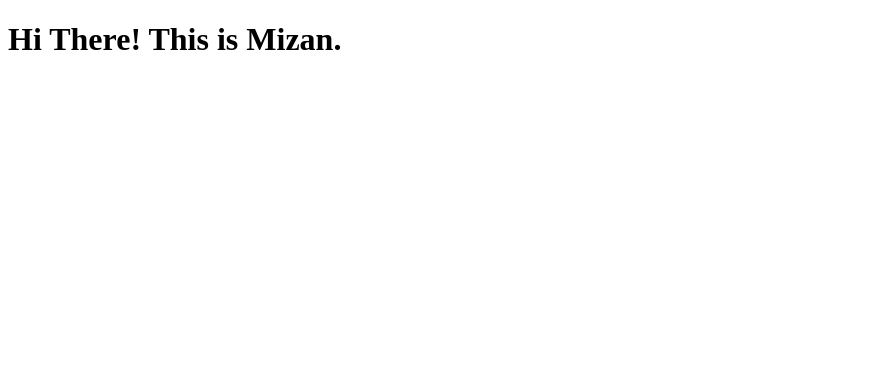
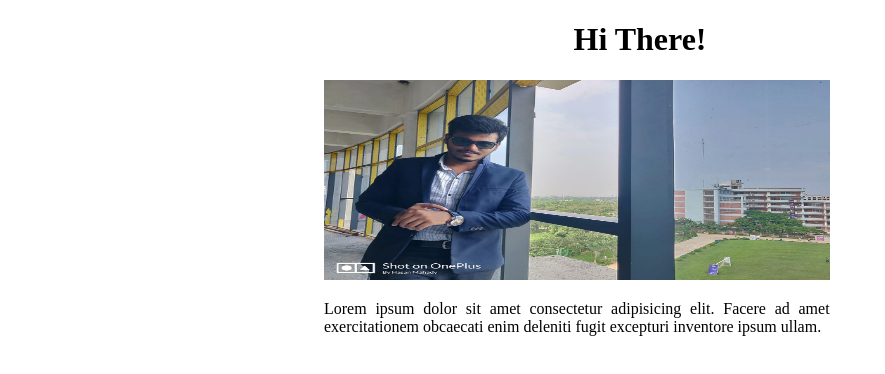
Before and after one commit to dewan-mizanur911/about-dmr, a plain HTML site: page index.html in a window 1280 px wide. Shown: the whole page, without its empty margins (0-885 px from the left). Drawn offline with Linux system fonts and the light colour scheme.

Commit message:
added image

```diff
--- /dev/null
+++ b/css/style.css
@@ -0,0 +1,17 @@
+h1{
+    text-align: center;
+}
+.about-me{
+    width: 50%;
+    overflow: hidden;
+    margin: 0 auto;
+
+}
+img{
+    height: 200px;
+    width: 80%;
+}
+p{
+    text-align: justify;
+    width: 80%;
+}
--- a/index.html
+++ b/index.html
@@ -5,8 +5,15 @@
     <meta http-equiv="X-UA-Compatible" content="IE=edge">
     <meta name="viewport" content="width=device-width, initial-scale=1.0">
     <title>Practice Module-3</title>
+    <link rel="stylesheet" href="css/style.css">
 </head>
 <body>
-    <h1>Hi There! This is Mizan.</h1>
-</body>
+    <h1>Hi There!</h1>
+    <div class="about-me">
+        <img src="images/me-1.jpg" alt="">
+        <p>
+            Lorem ipsum dolor sit amet consectetur adipisicing elit. Facere ad amet exercitationem obcaecati enim deleniti fugit excepturi inventore ipsum ullam.
+        </p>
+    </div>
+    </body>
 </html>
```
Also changed, not shown: images/finals.jpg (added), images/me-1.jpg (added).
